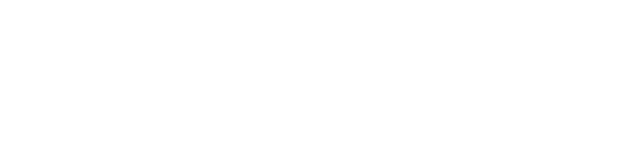
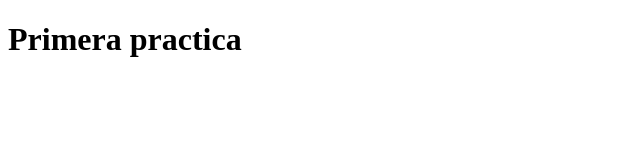
Before and after one commit to Xilerth/PrimeraPractica, a plain HTML site: page index.html in a window 1280 px wide. Shown: the whole page, without its empty margins (0-640 px from the left). Drawn offline with Linux system fonts and the light colour scheme.

Commit message:
Update index.html

```diff
--- a/index.html
+++ b/index.html
@@ -5,7 +5,6 @@
   <title>Primer Ejercicio</title>
 </head>
 <body>
-
-
+  <h1> Primera practica </h1>
 </body>
 </html>
```
